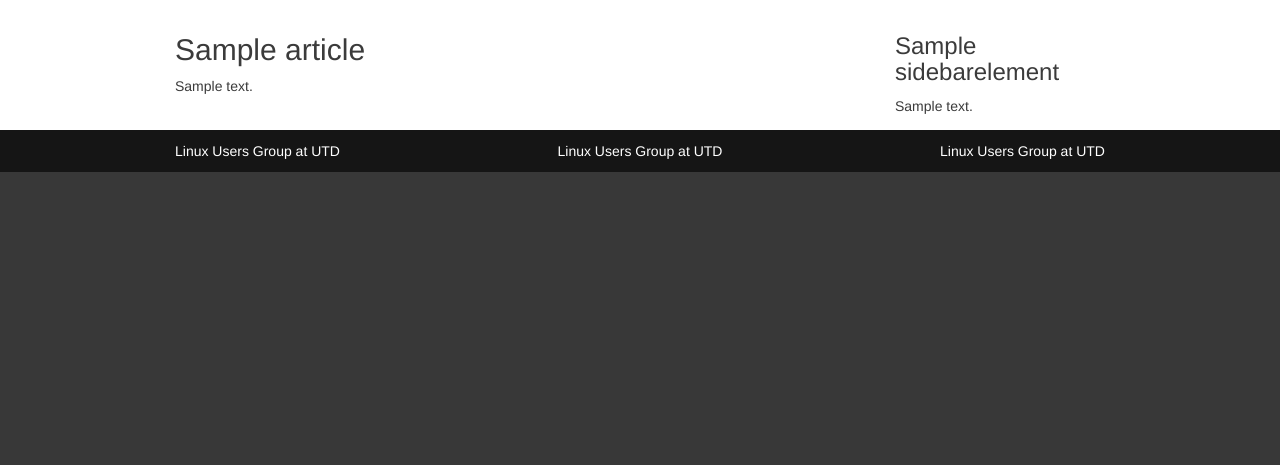
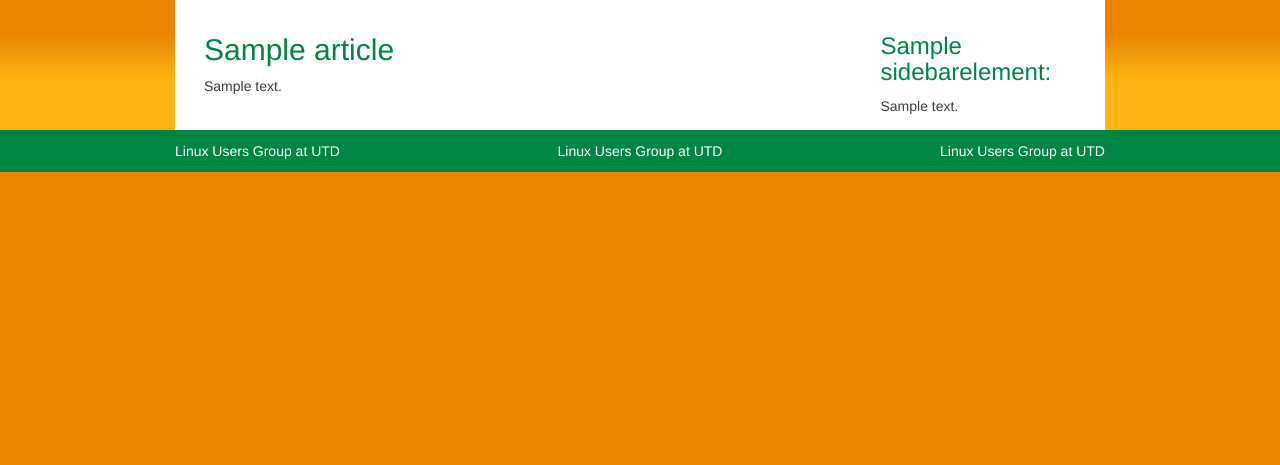
Before and after one commit to deslee/lug-site, a Django app: a page that uses basiccms/templates/basiccms/basictemplate.html in a window 1280 px wide. Shown: the part 335-800 px from the top of the page. Run offline with Django 3.2, Linux system fonts and the light colour scheme; tables that the repository leaves empty hold one stand-in row (values such as "Sample post"); some libraries are stand-ins or nearby versions.

Commit message:
major style changes to utd color template

```diff
--- a/basiccms/static/basiccms/css/site.css
+++ b/basiccms/static/basiccms/css/site.css
@@ -1,9 +1,18 @@
+a:link, a:visited, a:active {
+  color: #008542; }
+
+a:hover {
+  color: #c75b12; }
+
+h1, h2, h3, h4, h5, h6 {
+  color: #008542; }
+
 body {
-  background: #383838;
+  background: #e98300;
   color: #3b3b3b; }
 
 nav {
-  background: #151515; }
+  background: #008542; }
   nav ul.row {
     max-width: 960px;
     margin: 0 auto;
@@ -17,7 +26,7 @@ nav {
     text-decoration: none;
     color: white; }
   nav a:hover {
-    background: #252525; }
+    background: #69be28; }
 
 #header-wrapper header {
   padding-bottom: 1em;
@@ -26,10 +35,11 @@ nav {
   height: 300px;
   color: white; }
   #header-wrapper header h1 {
+    color: white;
     z-index: 1;
     position: absolute;
     padding: 10px;
-    background-color: #383838;
+    background-color: #766a62;
     opacity: 0.85;
     width: 930px;
     text-align: center; }
@@ -40,16 +50,22 @@ nav {
       max-width: 100%; }
 
 #content-wrapper {
-  padding: 1em;
-  background: white;
+  background-image: linear-gradient(top, #e98300 26%, #ffb612 63%, #ffb612 86%);
+  background-image: -o-linear-gradient(top, #e98300 26%, #ffb612 63%, #ffb612 86%);
+  background-image: -moz-linear-gradient(top, #e98300 26%, #ffb612 63%, #ffb612 86%);
+  background-image: -webkit-linear-gradient(top, #e98300 26%, #ffb612 63%, #ffb612 86%);
+  background-image: -ms-linear-gradient(top, #e98300 26%, #ffb612 63%, #ffb612 86%);
+  background-image: -webkit-gradient(linear, left top, left bottom, color-stop(0.26, #e98300), color-stop(0.63, #ffb612), color-stop(0.86, #ffb612));
   color: #3b3b3b; }
   #content-wrapper #content {
-    max-width: 960px;
+    padding: 1em;
+    background: white;
+    max-width: 930px;
     margin: 0 auto; }
 
 #footer-wrapper {
   line-height: 3em;
-  background: #151515; }
+  background: #008542; }
   #footer-wrapper footer {
     color: white;
     max-width: 960px;
@@ -61,5 +77,8 @@ nav {
     #footer-wrapper footer .right {
       text-align: right; }
 
+#sidebar .email {
+  font-size: 0.8em; }
+
 img {
   max-width: 100%; }
--- a/basiccms/static/basiccms/css/site.sass
+++ b/basiccms/static/basiccms/css/site.sass
@@ -1,21 +1,46 @@
 $body-width: 960px
-$page-background: #383838
-$content-background: #fff
+$flameorange: #C75B12
+$solarorange: #E98300
+$sparkorange: #FFB612
+$ecogreen: #008542
+$saplinggreen: #69BE28
+$skyblue: #5BC6E8
+$gray10: #766A62
+$gray4: #B7B1A9
+$gray6: #A59D95
+$gray8: #8B8178
+$gray2: #D5D2CA
 $page-text: #eee
 $content-text: #3b3b3b
 $sidebar-width: $body-width * .3
 $header-height: 300px
 
+@mixin gradient($c1, $c2, $c3)
+	background-image: linear-gradient(top, $c1 26%, $c2 63%, $c3 86%)
+	background-image: -o-linear-gradient(top, $c1 26%, $c2 63%, $c3 86%)
+	background-image: -moz-linear-gradient(top, $c1 26%, $c2 63%, $c3 86%)
+	background-image: -webkit-linear-gradient(top, $c1 26%, $c2 63%, $c3 86%)
+	background-image: -ms-linear-gradient(top, $c1 26%, $c2 63%, $c3 86%)
+
+	background-image: -webkit-gradient(linear,left top,left bottom,color-stop(0.26, $c1),color-stop(0.63, $c2),color-stop(0.86, $c3))
+
 @mixin set-width($modifier: 0)
 	max-width: $body-width + $modifier
 	margin: 0 auto
 
+a:link, a:visited, a:active
+	color: $ecogreen
+a:hover
+	color: $flameorange
+h1,h2,h3,h4,h5,h6
+	color: $ecogreen
+
 body
-	background: $page-background
+	background: $solarorange
 	color: $content-text
 
 nav
-	background: #151515
+	background: $ecogreen
 	ul.row
 		@include set-width
 		padding: 0
@@ -28,9 +53,8 @@ nav
 		padding: .5em 1em
 		text-decoration: none
 		color: white
-
 	a:hover
-		background: #252525
+		background: $saplinggreen
 
 #header-wrapper
 	header
@@ -40,10 +64,11 @@ nav
 		height: $header-height
 		color: white
 		h1
+			color: white
 			z-index: 1
 			position: absolute
 			padding: 10px
-			background-color: $page-background
+			background-color: $gray10
 			opacity: .85
 			width: $body-width + $w-mod
 			text-align: center
@@ -55,15 +80,16 @@ nav
 					max-width: 100%
 
 #content-wrapper
-	padding: 1em
-	background: $content-background
+	@include gradient($solarorange, $sparkorange, $sparkorange)
 	color: $content-text
 	#content
-		@include set-width
+		padding: 1em
+		background: white
+		@include set-width(-30)
 
 #footer-wrapper
 	line-height: 3em
-	background: #151515
+	background: $ecogreen
 	footer
 		color: white
 		@include set-width
@@ -74,5 +100,9 @@ nav
 		.right
 			text-align: right
 
+#sidebar
+	.email
+		font-size: .8em
+
 img
 	max-width: 100%
--- a/basiccms/templates/basiccms/basictemplate.html
+++ b/basiccms/templates/basiccms/basictemplate.html
@@ -56,7 +56,11 @@
 
 	<div id="content-wrapper"><div id="content" class="row">
 		{% if articles %}
+		{% if sidebar %}
 		<section id="articles" class="col-md-9">
+		{% else %}
+		<section id="articles" class="col-md-12">
+		{% endif %}
 			{% for article in articles %}
 				<article>
 					<h2>{{ article.title }}</h2>
@@ -73,7 +77,7 @@
 		<div id="sidebar" class="col-md-3">
 			{% for element in sidebar.elements %}
 			<section>
-				<h3>{{ element.title }}</h3>
+				<h3>{{ element.title }}:</h3>
 					{% autoescape off %}
 				<div>{{ element.content }}</div>
 					{% endautoescape %}
--- a/basiccms/views.py
+++ b/basiccms/views.py
@@ -14,11 +14,13 @@ def page(request, slug):
 	return render(request, 'basiccms/basictemplate.html', model_from_page(page))
 
 def model_from_page(page):
-	return {
+	model = {
 		'title': page.title,
 		'articles': page.article_set.order_by('sortorder', '-pub_date').all(),
-		'sidebar': {
+	}
+	if (page.sidebar):
+		model['sidebar'] =  {
 			'title': page.sidebar.title,
 			'elements': page.sidebar.elements.all(),
-		},
-	}
+		}
+	return model
```
Also changed, not shown: 9 other files.
